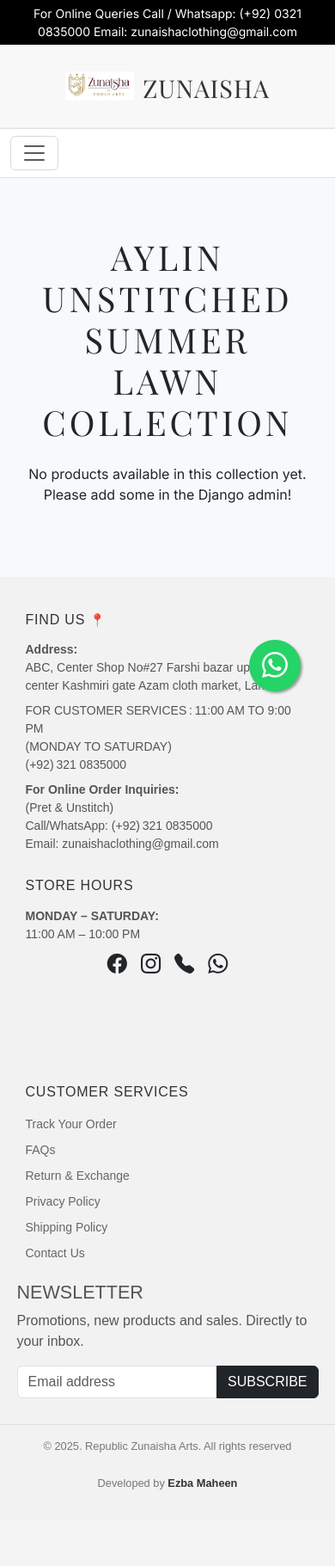
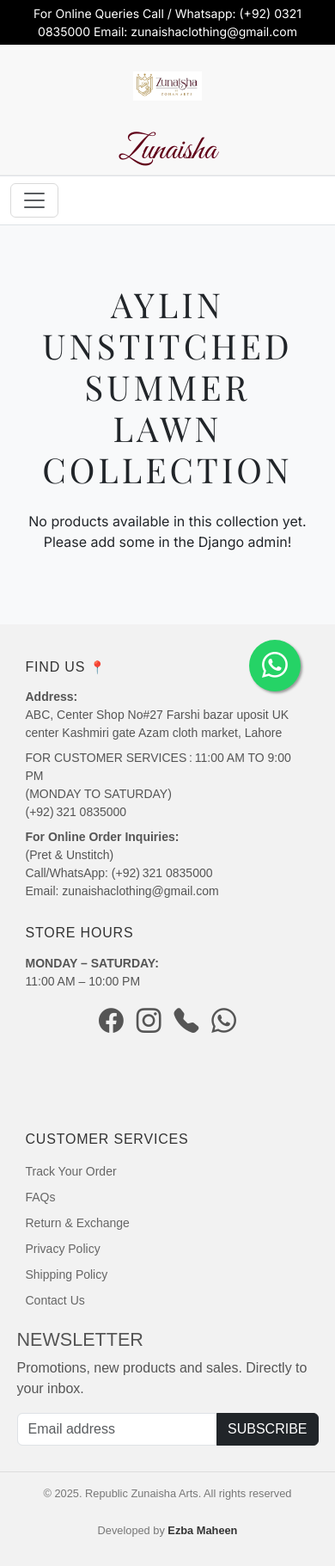
Before and after one commit to Ezba-Maheen/Zunaisha, a Django app: page /aus/ in a window 390 px wide. Shown: the whole page at 86% size. Before the commit the page ends 1732 px from the top, so only its background shows below. Run offline with Django 5.2, Linux system fonts and the light colour scheme; data comes from the database, SQL or seed files in the repository; parts of the project's set-up code (start-up, migrations or seed data) failed here and were passed over.

Commit message:
Updated base.html with new logo size, font, and footer social icon alignment

```diff
--- a/templates/base.html
+++ b/templates/base.html
@@ -6,14 +6,11 @@
     <meta name="viewport" content="width=device-width, initial-scale=1">
     <title>{% block title %}ZUNAISHA BY ZOHAN ARTS{% endblock %}</title>
 
-    <!-- Bootstrap CSS -->
     <link href="https://cdn.jsdelivr.net/npm/bootstrap@5.3.3/dist/css/bootstrap.min.css" rel="stylesheet">
-    <!-- Bootstrap Icons -->
     <link href="https://cdn.jsdelivr.net/npm/bootstrap-icons@1.10.5/font/bootstrap-icons.css" rel="stylesheet">
-    <!-- Google Fonts - Inter and Playfair Display -->
     <link href="https://fonts.googleapis.com/css2?family=Inter:wght@400;500;600;700&display=swap" rel="stylesheet">
     <link href="https://fonts.googleapis.com/css2?family=Playfair+Display:wght@400;700&display=swap" rel="stylesheet">
-    <!-- Font Awesome -->
+    <link href="https://fonts.googleapis.com/css2?family=Great+Vibes&display=swap" rel="stylesheet">
     <link rel="stylesheet" href="https://cdnjs.cloudflare.com/ajax/libs/font-awesome/6.0.0-beta3/css/all.min.css">
 
     <style>
@@ -73,12 +70,12 @@
 
         /* Styles for the ZUNAISHA text beside the logo - More Fancy Font & Larger */
         .site-title {
-            font-family: 'Playfair Display', serif; /* Using Playfair Display for fancy look */
+            font-family: 'Great Vibes', cursive; /* Using Great Vibes for fancy look */
             font-weight: 400; /* Unbold */
-            font-size: 4em; /* Significantly larger font size */
-            color: #333333;
-            text-transform: uppercase;
-            letter-spacing: 3px; /* Increased letter spacing */
+            font-size: 5.5em; /* Significantly larger font size */
+            color: #600018; /* Maroon color similar to logo */
+            text-transform: none; /* Remove uppercase for Great Vibes as it's a script font */
+            letter-spacing: 0px; /* Adjust letter spacing for script font */
             white-space: nowrap;
             line-height: 1; /* Ensure tight vertical alignment */
             padding-top: 5px; /* Small adjustment if needed for vertical alignment */
@@ -92,8 +89,8 @@
                 margin-right: 20px;
             }
             .site-title {
-                font-size: 3em;
-                letter-spacing: 2px;
+                font-size: 4.5em; /* Adjusted down slightly for medium screens */
+                letter-spacing: 0px;
             }
             .logo-header {
                 min-height: 80px;
@@ -108,12 +105,17 @@
                 margin-right: 15px;
             }
             .site-title {
-                font-size: 2.2em;
-                letter-spacing: 1.5px;
+                font-size: 3.5em; /* Adjusted down slightly for tablet screens */
+                padding-top: 10px; /* Adjust padding if needed for alignment */
             }
             .logo-header {
                 min-height: 70px;
                 padding: 10px;
+                flex-direction: column; /* Stack logo and text on small screens */
+            }
+            .logo-header .main-logo {
+                margin-right: 0;
+                margin-bottom: 5px;
             }
         }
 
@@ -124,8 +126,7 @@
                 margin-right: 10px;
             }
             .site-title {
-                font-size: 1.8em;
-                letter-spacing: 1px;
+                font-size: 2.5em; /* Adjusted down for mobile screens */
             }
             .logo-header {
                 min-height: 60px;
@@ -299,14 +300,24 @@
         .links-list a:hover {
             color: #000;
         }
-        .social-icons a {
-            display: inline-block;
-            transition: transform 0.2s ease, color 0.2s ease, filter 0.2s ease;
+
+        /* Adjusted social icons within footer */
+        .footer-col .social-icons {
+            margin-top: 15px; /* Add some space above the icons */
+            display: flex; /* Use flexbox for alignment */
+            justify-content: center; /* Center horizontally */
+            gap: 15px; /* Space between icons */
         }
-        .social-icons a:hover {
-            transform: scale(1.2);
-            color:yellow !important;
-            filter: drop-shadow(0 2px 4px rgba(0,0,0,0.3));
+
+        .footer-col .social-icons a {
+            color: #555; /* Default color for icons */
+            font-size: 1.8em; /* Slightly larger for better visibility */
+            transition: color 0.3s ease, transform 0.2s ease;
+        }
+
+        .footer-col .social-icons a:hover {
+            color: #800020; /* Example hover color (maroon) */
+            transform: scale(1.1);
         }
 
         .newsletter-section {
@@ -427,7 +438,7 @@
             <a href="{% url 'store:index' %}"> {# Link logo to homepage #}
                 <img src="{% static 'wqlogo.png' %}" alt="Your Company Logo" class="main-logo">
             </a>
-            <span class="site-title">ZUNAISHA </span> {# Updated text #}
+            <span class="site-title">Zunaisha </span> {# Updated text #}
         </div>
 
         <nav class="navbar navbar-expand-lg navbar-light bg-white border-top border-bottom">
@@ -570,7 +581,6 @@
                     </ul>
                 </div>
                 <div class="d-none d-lg-flex">
-
                     <a href="{% url 'store:cart_detail' %}" class="icon-buttons"><i class="bi bi-bag"></i></a> {# Example URL #}
                 </div>
             </div>
@@ -587,7 +597,7 @@
             <div class="footer-col">
                 <h4>FIND US <span class="icon-pin">📍</span></h4>
                 <p><strong>Address:</strong><br>
-                    ABC, Center Shop No#27 Farshi bazar uposit UK center Kashmiri  gate Azam cloth market, Lahore</p>
+                    ABC, Center Shop No#27 Farshi bazar uposit UK center Kashmiri gate Azam cloth market, Lahore</p>
                 <p>FOR CUSTOMER SERVICES : 11:00 AM TO 9:00 PM<br>
                     (MONDAY TO SATURDAY)<br>
                     (+92) 321 0835000</p>
@@ -595,34 +605,18 @@
                     (Pret & Unstitch)<br>
                     Call/WhatsApp: (+92) 321 0835000<br>
                     Email: zunaishaclothing@gmail.com</p>
-
-
-
-
             </div>
 
             <div class="footer-col">
                 <h4>STORE HOURS</h4>
                 <p><strong>MONDAY – SATURDAY:</strong><br>
                     11:00 AM – 10:00 PM</p>
-  <div class="container text-center social-icons">
-                    <div class="d-flex justify-content-center gap-3">
-                        <a href="https://www.facebook.com/share/16t5RYifVW/" class="text-dark fs-3">
-                            <i class="bi bi-facebook"></i>
-                        </a>
-                        <a href="https://www.instagram.com/zunaisha_09876?igsh=OGsxNmxpbWg2OTUz" class="text-dark fs-3">
-                            <i class="bi bi-instagram"></i>
-                        </a>
-                        <a href="tel:+923210835000" class="text-dark fs-3">
-                            <i class="bi bi-telephone-fill"></i>
-                        </a>
-
-                        <a href="https://wa.me/923210835000" class="text-dark fs-3">
-                            <i class="bi bi-whatsapp"></i>
-                        </a>
+                <div class="social-icons">
+                    <a href="https://www.facebook.com/share/16t5RYifVW/" aria-label="Facebook"><i class="bi bi-facebook"></i></a>
+                    <a href="https://www.instagram.com/zunaisha_09876?igsh=OGsxNmxpbWg2OTUz" aria-label="Instagram"><i class="bi bi-instagram"></i></a>
+                    <a href="tel:+923210835000" aria-label="Call Us"><i class="bi bi-telephone-fill"></i></a>
+                    <a href="https://wa.me/923210835000" aria-label="WhatsApp"><i class="bi bi-whatsapp"></i></a>
                 </div>
-                </div>
-
             </div>
 
             <div class="footer-col">
@@ -666,7 +660,6 @@
     </a>
 
     <script src="https://cdn.jsdelivr.net/npm/bootstrap@5.3.3/dist/js/bootstrap.bundle.min.js"></script>
-
 
 <script>
         document.addEventListener('DOMContentLoaded', function () {
```
Lines whose indentation alone changed are shown as unchanged.
